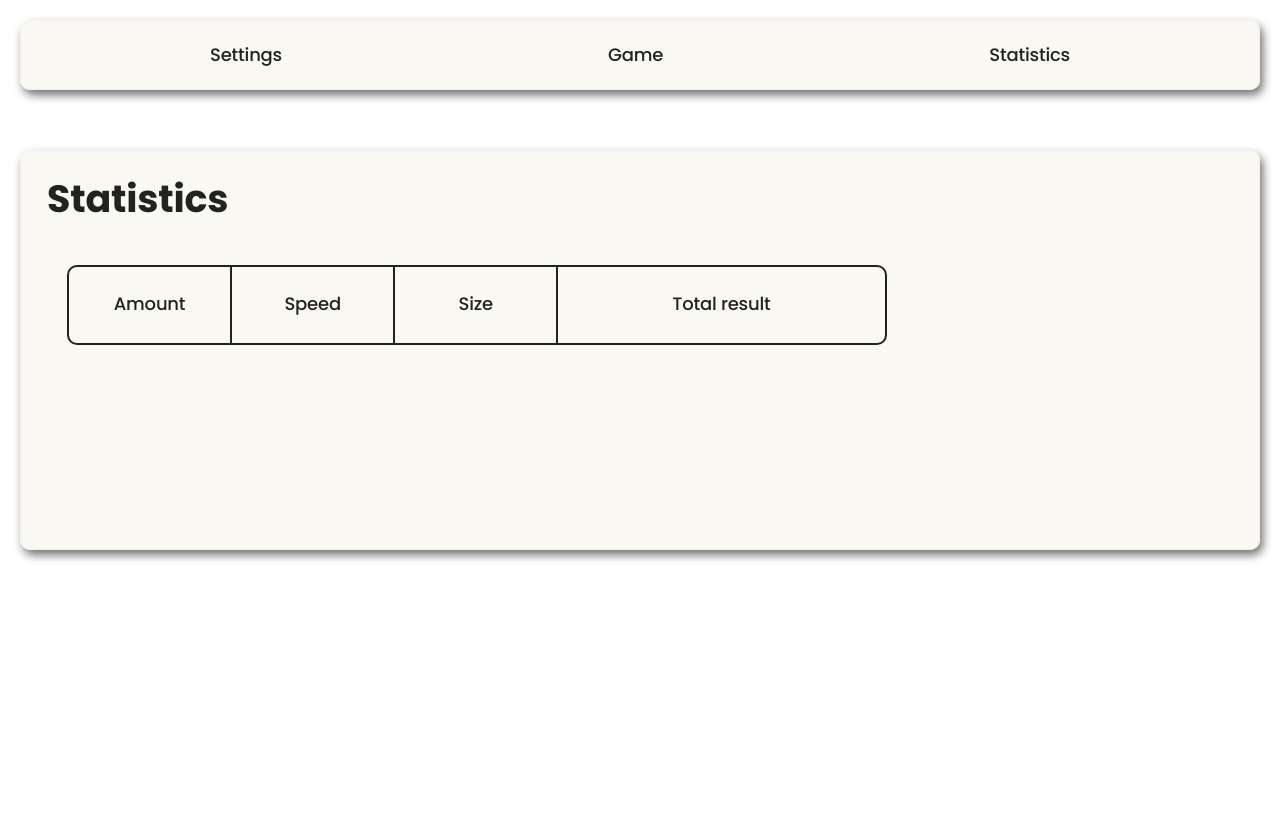
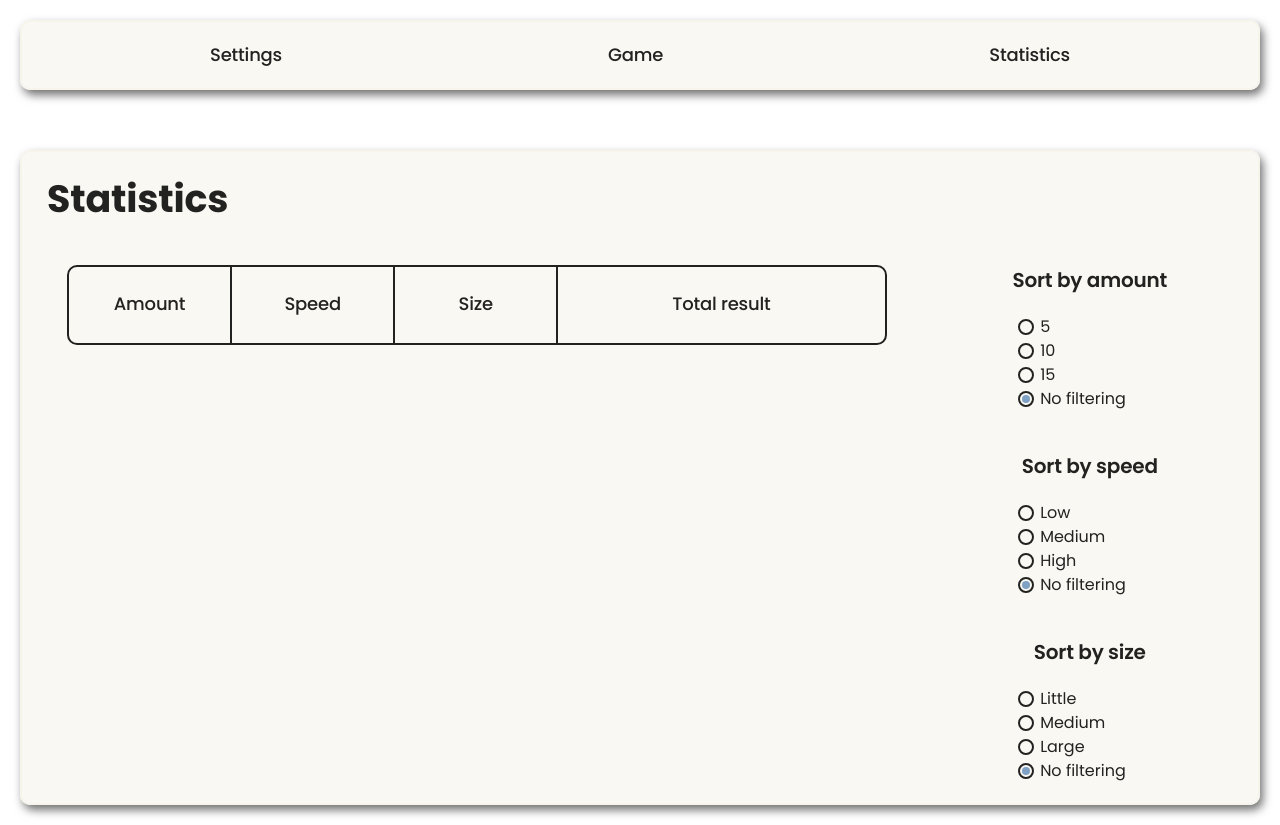
Before and after one commit to High-Petrushka/Bugs-in-the-bottle-game, a Vue app: page / in a window 1280 px wide. Both pictures are taken after a click on the element "Statistics". Before the commit the page ends 800 px from the top, so only its background shows below. Built offline with nearby package versions, Linux system fonts and the light colour scheme.

Commit message:
Adding a filtering to the result section

```diff
--- a/src/components/results.vue
+++ b/src/components/results.vue
@@ -1,6 +1,14 @@
 <script setup>
+import { reactive } from 'vue';
+
 const props = defineProps({
     resultList: Array,
+});
+
+const local = reactive({
+    amountCondition: 'none',
+    speedCondition: 'none',
+    sizeCondition: 'none',
 });
 </script>
 
@@ -25,8 +33,16 @@ const props = defineProps({
                                 <p>Total result</p>
                             </div>
                         </div>
+                        <template v-for="(item) in props.resultList">
                             <div
-                        v-for="(item) in props.resultList"
+                            v-if="(item.options.amount == local.amountCondition ||
+                                item.options.speed == local.speedCondition ||
+                                item.options.size == local.sizeCondition
+                            ) || (
+                                local.amountCondition === 'none' &&
+                                local.speedCondition === 'none' &&
+                                local.sizeCondition === 'none'
+                            )"
                             class="table__row">
                                 <div class="table__tile">
                                     <p>{{ item.options.amount }}</p>
@@ -41,9 +57,116 @@ const props = defineProps({
                                     <p>{{ item.res }}</p>
                                 </div>
                             </div>
+                        </template>
                     </div>
                 </div>
-                <div class="filter__box"></div>
+                <div class="filter__box">
+                    <div class="sort__cont">
+                        <div class="sort__title">
+                            <h3>Sort by amount</h3>
+                        </div>
+                        <div class="sort__params">
+                            <div class="param__box">
+                                <label for="amount">
+                                    <input class="sort__radio" type="radio" name="amount"
+                                    value="5" v-model="local.amountCondition">
+                                    5
+                                </label>
+                            </div>
+                            <div class="param__box">
+                                <label for="amount">
+                                    <input class="sort__radio" type="radio" name="amount"
+                                    value="10" v-model="local.amountCondition">
+                                    10
+                                </label>
+                            </div>
+                            <div class="param__box">
+                                <label for="amount">
+                                    <input class="sort__radio" type="radio" name="amount"
+                                    value="15" v-model="local.amountCondition">
+                                    15
+                                </label>
+                            </div>
+                            <div class="param__box">
+                                <label for="amount">
+                                    <input class="sort__radio" type="radio" name="amount"
+                                    value="none" v-model="local.amountCondition">
+                                    No filtering
+                                </label>
+                            </div>
+                        </div>
+                    </div>
+                    <div class="sort__cont">
+                        <div class="sort__title">
+                            <h3>Sort by speed</h3>
+                        </div>
+                        <div class="sort__params">
+                            <div class="param__box">
+                                <label for="speed">
+                                    <input class="sort__radio" type="radio" name="speed"
+                                    value="Low" v-model="local.speedCondition">
+                                    Low
+                                </label>
+                            </div>
+                            <div class="param__box">
+                                <label for="speed">
+                                    <input class="sort__radio" type="radio" name="speed"
+                                    value="Medium" v-model="local.speedCondition">
+                                    Medium
+                                </label>
+                            </div>
+                            <div class="param__box">
+                                <label for="speed">
+                                    <input class="sort__radio" type="radio" name="speed"
+                                    value="High" v-model="local.speedCondition">
+                                    High
+                                </label>
+                            </div>
+                            <div class="param__box">
+                                <label for="speed">
+                                    <input class="sort__radio" type="radio" name="speed"
+                                    value="none" v-model="local.speedCondition">
+                                    No filtering
+                                </label>
+                            </div>
+                        </div>
+                    </div>
+                    <div class="sort__cont">
+                        <div class="sort__title">
+                            <h3>Sort by size</h3>
+                        </div>
+                        <div class="sort__params">
+                            <div class="param__box">
+                                <label for="size">
+                                    <input class="sort__radio" type="radio" name="size"
+                                    value="Little" v-model="local.sizeCondition">
+                                    Little
+                                </label>
+                            </div>
+                            <div class="param__box">
+                                <label for="size">
+                                    <input class="sort__radio" type="radio" name="size"
+                                    value="Medium" v-model="local.sizeCondition">
+                                    Medium
+                                </label>
+                            </div>
+                            <div class="param__box">
+                                <label for="size">
+                                    <input class="sort__radio" type="radio" name="size"
+                                    value="Large" v-model="local.sizeCondition">
+                                    Large
+                                </label>
+                            </div>
+                            <div class="param__box">
+                                <label for="size">
+                                    <input class="sort__radio" type="radio" name="size"
+                                    value="none" v-model="local.sizeCondition">
+                                    No filtering
+                                </label>
+                            </div>
+                        </div>
+                    </div>
+                </div>
             </div>
         </div>
     </div>
@@ -55,6 +178,10 @@ const props = defineProps({
   grid-template-columns: 1fr;
   grid-template-rows: auto 1fr;
   row-gap: 4rem;
+}
+
+h3 {
+    font-size: 2rem;
 }
 
 .stat__cont {
@@ -94,7 +221,7 @@ const props = defineProps({
 
 .table__row:first-child {
     border-top: 2px solid var(--font-color);
-    border-bottom: 2px solid var(--font-color);
+    /* border-bottom: 2px solid var(--font-color); */
 }
 
 .table__tile {
@@ -109,7 +236,7 @@ const props = defineProps({
 }
 
 .table__title {
-    border-bottom: none;
+    /* border-bottom: none; */
     border-top-left-radius: 1rem;
     border-top-right-radius: 1rem;
 }
@@ -118,4 +245,32 @@ const props = defineProps({
     border-bottom-left-radius: 1rem;
     border-bottom-right-radius: 1rem;
 }
+
+.filter__box {
+    display: grid;
+    grid-template-columns: 1fr;
+    grid-template-rows: repeat(3, auto);
+    row-gap: 4rem;
+}
+
+.sort__cont {
+    display: grid;
+    grid-template-columns: 1fr;
+    grid-template-rows: auto auto;
+    row-gap: 2rem;
+}
+
+.sort__title {
+    display: flex;
+    justify-content: center;
+}
+
+.param__box {
+    padding-left: 25%;
+}
+
+label {
+    width: fit-content;
+    margin-right: 0 auto;
+}
 </style>
--- a/src/style.css
+++ b/src/style.css
@@ -87,6 +87,52 @@ button:hover {
   border: 2px solid var(--hover-color);
 }
 
+.sort__radio {
+  appearance: none;
+
+  width: 1.6rem;
+  height: 1.6rem;
+
+  border: 2px solid var(--font-color);
+  border-radius: 10rem;
+
+  position: relative;
+
+  cursor: pointer;
+}
+
+.sort__radio::before {
+  content: '';
+  opacity: 0;
+
+  width: 0.8rem;
+  height: 0.8rem;
+
+  background: var(--accent-color);
+  border-radius: 10rem;
+
+  position: absolute;
+  top: 50%;
+  left: 50%;
+
+  transform: translate(-50%, -50%);
+
+  transition: 0.2s;
+}
+
+.sort__radio:checked::before{
+  opacity: 1;
+}
+
+label {
+  font-size: 1.6rem;
+  letter-spacing: -.02;
+
+  display: flex;
+  gap: 0.6rem;
+  align-items: center;
+}
+
 .container {
   width: 1280px;
   height: fit-content;
```
Lines whose indentation alone changed are shown as unchanged.
